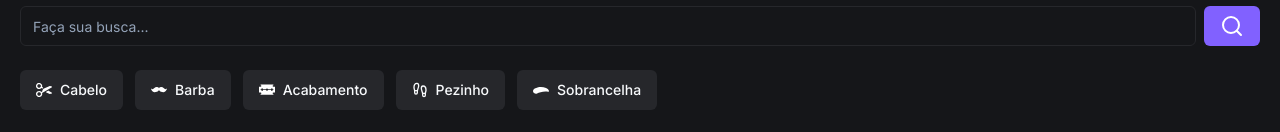
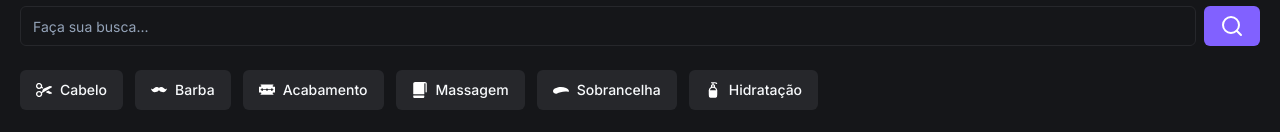
Before and after one commit to JulliusCaesar/AppBarber, a Next.js app: page / in a window 1280 px wide. Shown: the part 172-304 px from the top of the page. Built offline with nearby package versions, Linux system fonts and the light colour scheme; no server answers; the database is empty.

Commit message:
feat: add BookingItem component

```diff
--- /dev/null
+++ b/app/_components/booking-item.tsx
@@ -0,0 +1,37 @@
+import { Card, CardContent } from "./ui/card"
+import { Avatar, AvatarImage } from "./ui/avatar"
+import { Badge } from "./ui/badge"
+
+const BookingItem = () => {
+  return (
+    <>
+      <h2 className="mb-3 mt-6 text-xs font-bold uppercase text-gray-400">
+        Agendamentos
+      </h2>
+      <Card>
+        <CardContent className="flex justify-between p-0">
+          {/* DIV ESQUERDA */}
+          <div className="flex flex-col gap-2 py-5 pl-5">
+            <Badge className="w-fit">Confirmado</Badge>
+            <h3 className="font-semibold">Corte de Cabelo</h3>
+
+            <div className="flex items-center gap-2">
+              <Avatar className="h-6 w-6">
+                <AvatarImage src="https://utfs.io/f/c97a2dc9-cf62-468b-a851-bfd2bdde775f-16p.png" />
+              </Avatar>
+              <p className="text-sm">Bernal Barbearia</p>
+            </div>
+          </div>
+          {/* DIV DIREITA */}
+          <div className="flex flex-col items-center justify-center border-l-2 border-solid px-5">
+            <p className="text-sm">Agosto</p>
+            <p className="text-2xl">05</p>
+            <p className="text-sm">20:00</p>
+          </div>
+        </CardContent>
+      </Card>
+    </>
+  )
+}
+
+export default BookingItem
--- /dev/null
+++ b/app/_constants/search.ts
@@ -0,0 +1,31 @@
+interface QuickSearchOption {
+  imageUrl: string
+  title: string
+}
+
+export const quickSearchOptions: QuickSearchOption[] = [
+  {
+    imageUrl: "/cabelo.svg",
+    title: "Cabelo",
+  },
+  {
+    imageUrl: "/barba.svg",
+    title: "Barba",
+  },
+  {
+    imageUrl: "/acabamento.svg",
+    title: "Acabamento",
+  },
+  {
+    imageUrl: "/massagem.svg",
+    title: "Massagem",
+  },
+  {
+    imageUrl: "/sobrancelha.svg",
+    title: "Sobrancelha",
+  },
+  {
+    imageUrl: "/hidratacao.svg",
+    title: "Hidratação",
+  },
+]
--- a/app/page.tsx
+++ b/app/page.tsx
@@ -1,13 +1,13 @@
-import { FootprintsIcon, SearchIcon } from "lucide-react"
+import { SearchIcon } from "lucide-react"
 import Header from "./_components/header"
 import { Button } from "./_components/ui/button"
 import { Input } from "./_components/ui/input"
 import Image from "next/image"
 import { Card, CardContent } from "./_components/ui/card"
-import { Badge } from "./_components/ui/badge"
-import { Avatar, AvatarImage } from "./_components/ui/avatar"
 import { db } from "./_lib/prisma"
 import BarbershopItem from "./_components/barbershop-item"
+import { quickSearchOptions } from "./_constants/search"
+import BookingItem from "./_components/booking-item"
 
 const Home = async () => {
   const barbershops = await db.barbershop.findMany({})
@@ -35,40 +35,17 @@
 
         {/* BUSCA RAPIDA */}
         <div className="mt-6 flex gap-3 overflow-x-scroll [&::-webkit-scrollbar]:hidden">
-          <Button className="gap-2" variant="secondary">
-            <Image alt="Cabelo" src="/cabelo.svg" width={16} height={16} />
-            Cabelo
-          </Button>
-
-          <Button className="gap-2" variant="secondary">
-            <Image alt="Barba" src="/barba.svg" width={16} height={16} />
-            Barba
-          </Button>
-
-          <Button className="gap-2" variant="secondary">
-            <Image
-              alt="Acabamento"
-              src="/acabamento.svg"
-              width={16}
-              height={16}
-            />
-            Acabamento
-          </Button>
-
-          <Button className="gap-2" variant="secondary">
-            <FootprintsIcon size={16} />
-            Pezinho
-          </Button>
-
-          <Button className="gap-2" variant="secondary">
-            <Image
-              alt="Sobrancelha"
-              src="/sobrancelha.svg"
-              width={16}
-              height={16}
-            />
-            Sobrancelha
-          </Button>
+          {quickSearchOptions.map((option) => (
+            <Button className="gap-2" variant="secondary" key={option.title}>
+              <Image
+                alt={option.title}
+                src={option.imageUrl}
+                width={16}
+                height={16}
+              />
+              {option.title}
+            </Button>
+          ))}
         </div>
 
         {/* IMAGEM */}
@@ -81,31 +58,7 @@
           />
         </div>
         {/* AGENDAMENTO */}
-        <h2 className="mb-3 mt-6 text-xs font-bold uppercase text-gray-400">
-          Agendamentos
-        </h2>
-        <Card>
-          <CardContent className="flex justify-between p-0">
-            {/* DIV ESQUERDA */}
-            <div className="flex flex-col gap-2 py-5 pl-5">
-              <Badge className="w-fit">Confirmado</Badge>
-              <h3 className="font-semibold">Corte de Cabelo</h3>
-
-              <div className="flex items-center gap-2">
-                <Avatar className="h-6 w-6">
-                  <AvatarImage src="https://utfs.io/f/c97a2dc9-cf62-468b-a851-bfd2bdde775f-16p.png" />
-                </Avatar>
-                <p className="text-sm">Bernal Barbearia</p>
-              </div>
-            </div>
-            {/* DIV DIREITA */}
-            <div className="flex flex-col items-center justify-center border-l-2 border-solid px-5">
-              <p className="text-sm">Agosto</p>
-              <p className="text-2xl">05</p>
-              <p className="text-sm">20:00</p>
-            </div>
-          </CardContent>
-        </Card>
+        <BookingItem />
 
         <h2 className="mb-3 mt-6 text-xs font-bold uppercase text-gray-400">
           Recomendados
```
Also changed, not shown: public/hidratacao.svg (added), public/massagem.svg (added).
